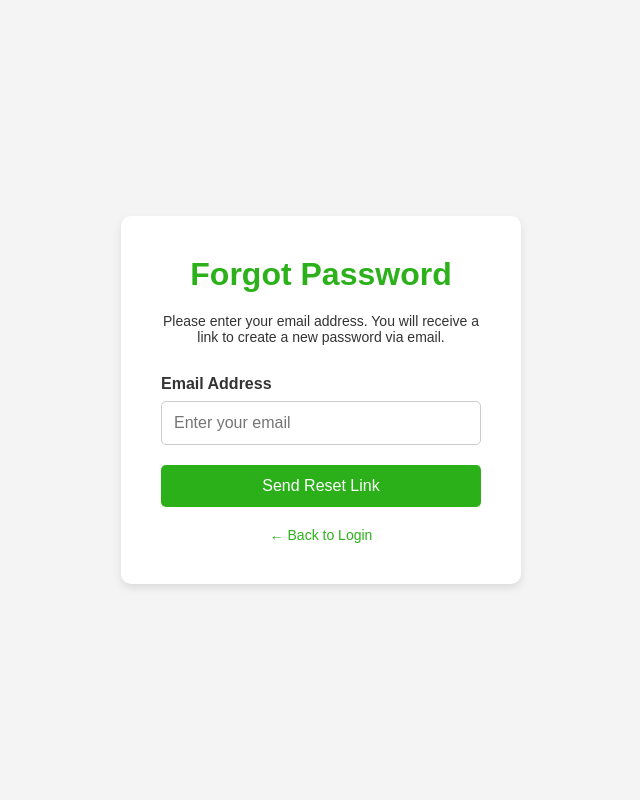
After one commit to ZaynAnwar/Taskker, a PHP site: the page made by login/forgot password/forgot_pass.html in a window 1280 px wide. The commit adds this page. Shown: the whole page, without its empty margins (319-959 px from the left). Run offline with PHP 8.4, Linux system fonts and the light colour scheme.

Commit message:
Added Forgot password page

```diff
--- a/Client profile/cprofile.css
+++ b/Client profile/cprofile.css
@@ -79,6 +79,9 @@ body::-webkit-scrollbar {
 }
 
 .profile-edit-popup h3 {
+  margin-bottom: 15px;
+}
+.profile-edit-popup h4 {
   margin-bottom: 15px;
 }
 
--- a/Profile/profile.php
+++ b/Profile/profile.php
@@ -192,6 +192,12 @@
           <label for="edit-experience">Experience (Years)</label>
           <input type="number" id="edit-experience" name="experience" value="<?php echo $userExperience ?>" />
 
+          <h4>Update Password</h4>
+          <label for="enter-password">Enter Password</label>
+          <input type="text">
+          <label for="re-enter-password">Re-enter Password</label>
+          <input type="text">
+
           <label for="notifications-toggle"
             >Allow Marketing Notifications:</label
           >
--- /dev/null
+++ b/login/forgot password/forgot_pass.css
@@ -0,0 +1,87 @@
+/* General Reset */
+* {
+    margin: 0;
+    padding: 0;
+    box-sizing: border-box;
+}
+
+/* Body Styling */
+body {
+    font-family: 'Poppins', sans-serif;
+    background-color: #f4f4f4;
+    display: flex;
+    justify-content: center;
+    align-items: center;
+    height: 100vh;
+}
+
+/* Forgot Password Container */
+.forgot-password-container {
+    display: flex;
+    justify-content: center;
+    align-items: center;
+    width: 100%;
+    height: 100%;
+}
+
+/* Forgot Password Box */
+.forgot-password-box {
+    background-color: #fff;
+    padding: 40px;
+    border-radius: 10px;
+    box-shadow: 0 4px 8px rgba(0, 0, 0, 0.1);
+    max-width: 400px;
+    width: 100%;
+    text-align: center;
+}
+
+.forgot-password-box h1 {
+    color: #14a800e5;
+    margin-bottom: 20px;
+}
+
+.forgot-password-box p {
+    font-size: 14px;
+    margin-bottom: 30px;
+    color: #333;
+}
+
+.forgot-password-form label {
+    display: block;
+    text-align: left;
+    margin-bottom: 8px;
+    font-weight: bold;
+    color: #333;
+}
+
+.forgot-password-form input {
+    width: 100%;
+    padding: 12px;
+    margin-bottom: 20px;
+    border: 1px solid #ccc;
+    border-radius: 5px;
+    font-size: 16px;
+}
+
+.reset-password-btn {
+    background-color: #14a800e5;
+    color: white;
+    padding: 12px;
+    border: none;
+    border-radius: 5px;
+    cursor: pointer;
+    width: 100%;
+    font-size: 16px;
+}
+
+.reset-password-btn:hover {
+    background-color: #12a400;
+}
+
+.back-to-login a {
+    text-decoration: none;
+    color: #14a800e5;
+    font-size: 14px;
+    margin-top: 20px;
+    display: inline-block;
+}
--- /dev/null
+++ b/login/forgot password/forgot_pass.html
@@ -0,0 +1,29 @@
+<!DOCTYPE html>
+<html lang="en">
+<head>
+    <meta charset="UTF-8">
+    <meta name="viewport" content="width=device-width, initial-scale=1.0">
+    <title>Forgot Password</title>
+    <link rel="stylesheet" href="forgot_pass.css">
+</head>
+<body>
+    <div class="forgot-password-container">
+        <div class="forgot-password-box">
+            <h1>Forgot Password</h1>
+            <p>Please enter your email address. You will receive a link to create a new password via email.</p>
+
+            <form action="#" method="POST" class="forgot-password-form">
+                <label for="email">Email Address</label>
+                <input type="email" id="email" name="email" required placeholder="Enter your email">
+
+                <button type="submit" class="reset-password-btn">Send Reset Link</button>
+            </form>
+
+            <div class="back-to-login">
+                <a href="Taskker website/login/login.php">← Back to Login</a>
+            </div>
+        </div>
+    </div>
+    <script src="forgot_pass.js"></script>
+</body>
+</html>
--- a/login/login.php
+++ b/login/login.php
@@ -63,6 +63,7 @@
           <label for="password">Password:</label>
           <input type="password" id="password" name="password" required />
         </div>
+        <div class="forgotpass"><a href="/login/forgot password/forgot_pass.html">Forgot Password</a></div>
         <div class="typee"><h4>Please enter your type</h4></div>
         <div class="radio-group">
           <label>
```
Also changed, not shown: Client profile/cprofile.php (+6 -1 lines), Profile/profile.css (+16 -1 lines), login/forgot password/forget_pass.js (added, +10 -0 lines), login/login.css (+15 -1 lines).
